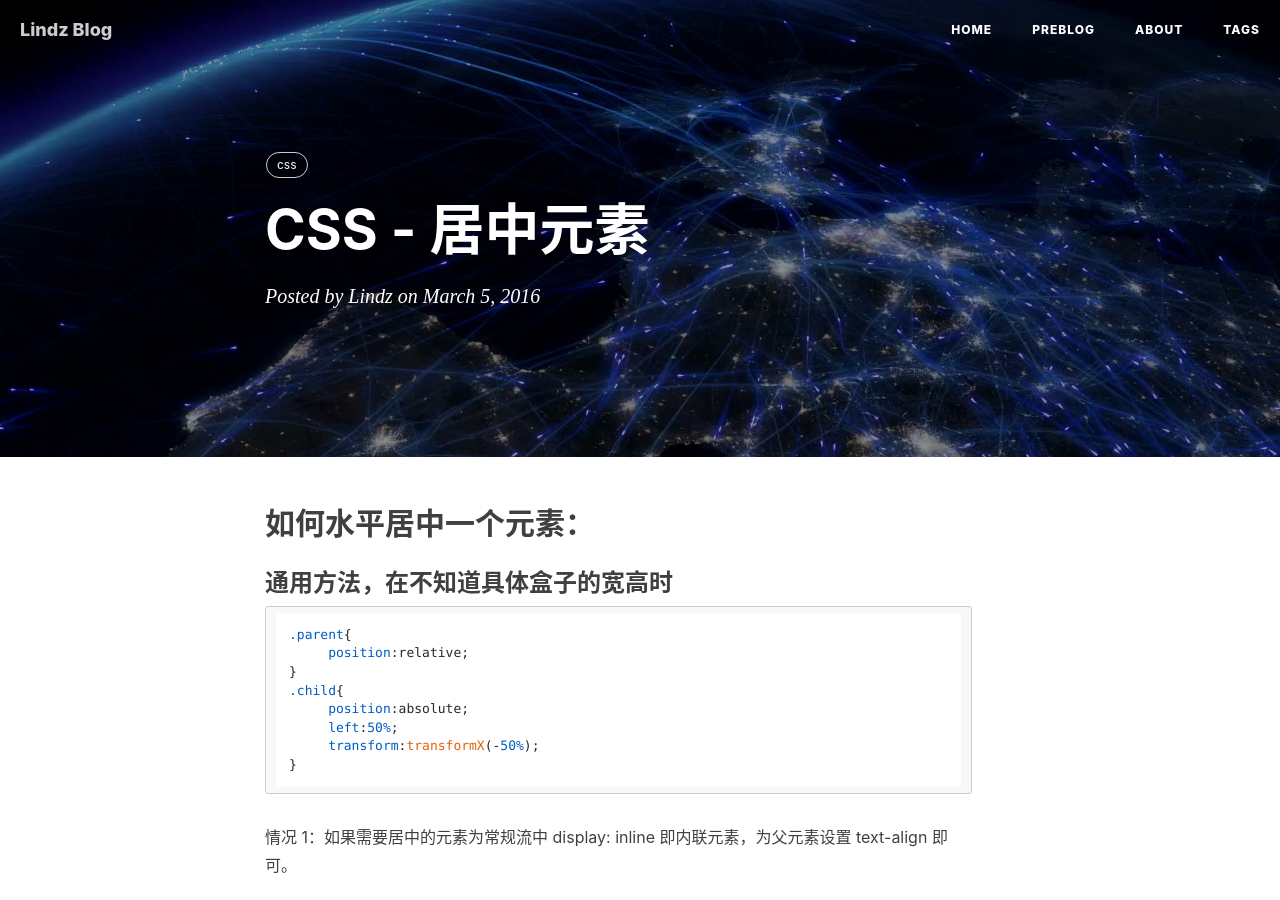
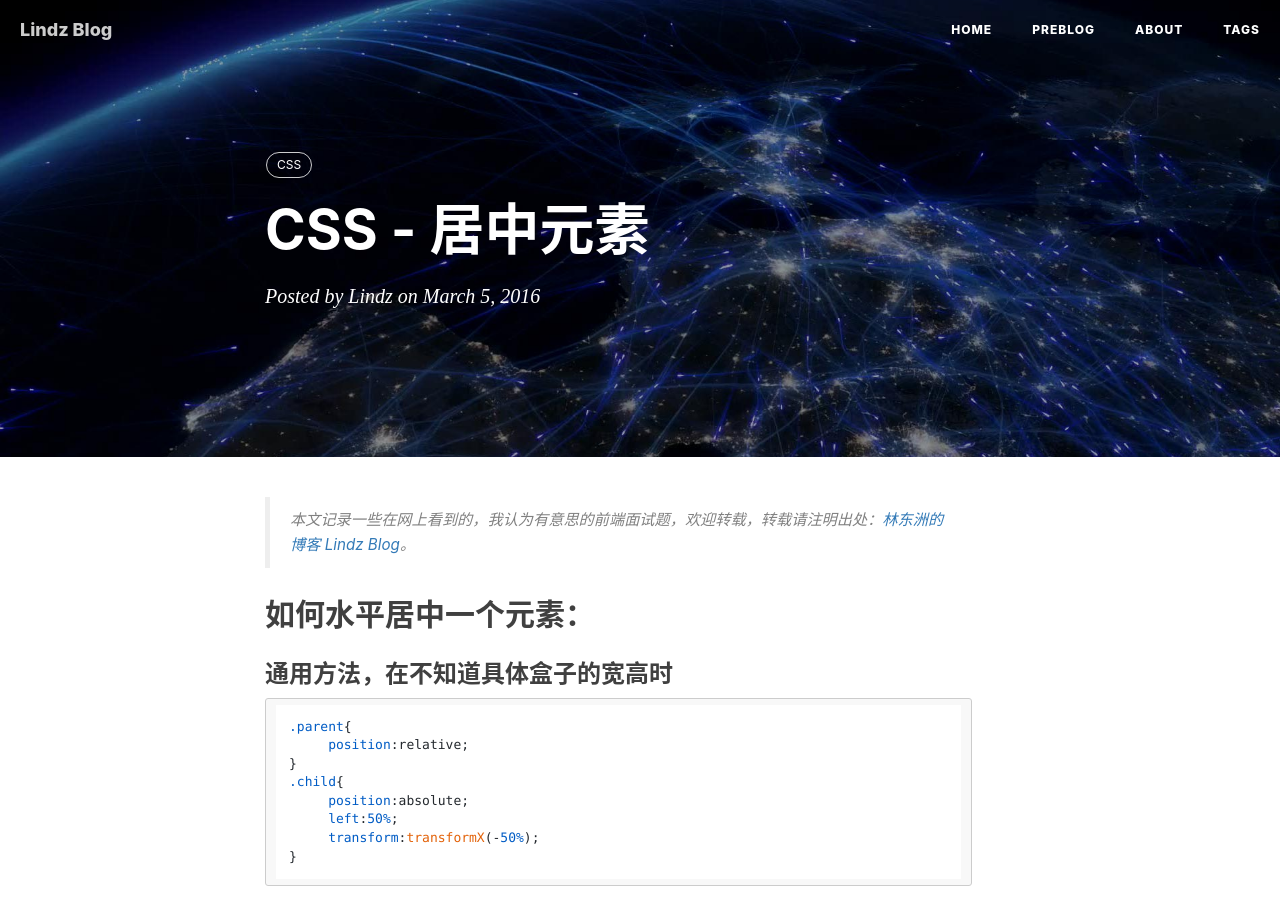
Before and after one commit to happylindz/happylindz.github.io, a Jekyll site: the page built from _posts/2016-03-05-css-center.markdown, in a window 1280 px wide and 900 px high. Built offline with Jekyll 4.4.1, drawn with Linux system fonts in a browser that asks for light colours; nearby versions of some CDN libraries; comment, search, counter and statistics services are not loaded.

Commit message:
add new blog

```diff
--- a/_posts/2016-03-05-css-center.markdown
+++ b/_posts/2016-03-05-css-center.markdown
@@ -5,8 +5,10 @@ date:       2016-03-05 12:00:00
 author:     "Lindz"
 header-img: "img/post-bg-os-metro.jpg"
 tags:
-    - css
+    - CSS
 ---
+
+> 本文记录一些在网上看到的，我认为有意思的前端面试题，欢迎转载，转载请注明出处：[林东洲的博客 Lindz Blog](http://www.happylindz.com)。
 
 ## 如何水平居中一个元素：
 
```
